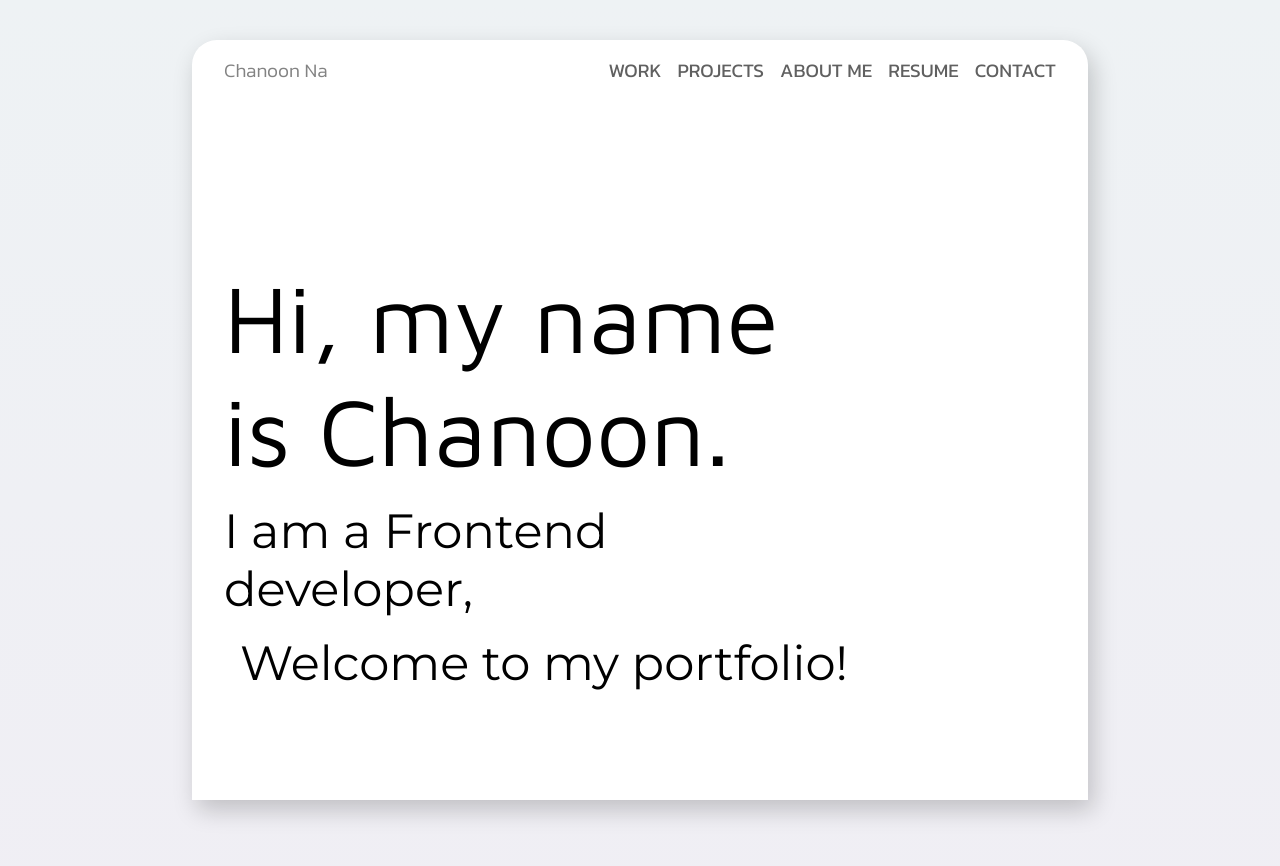
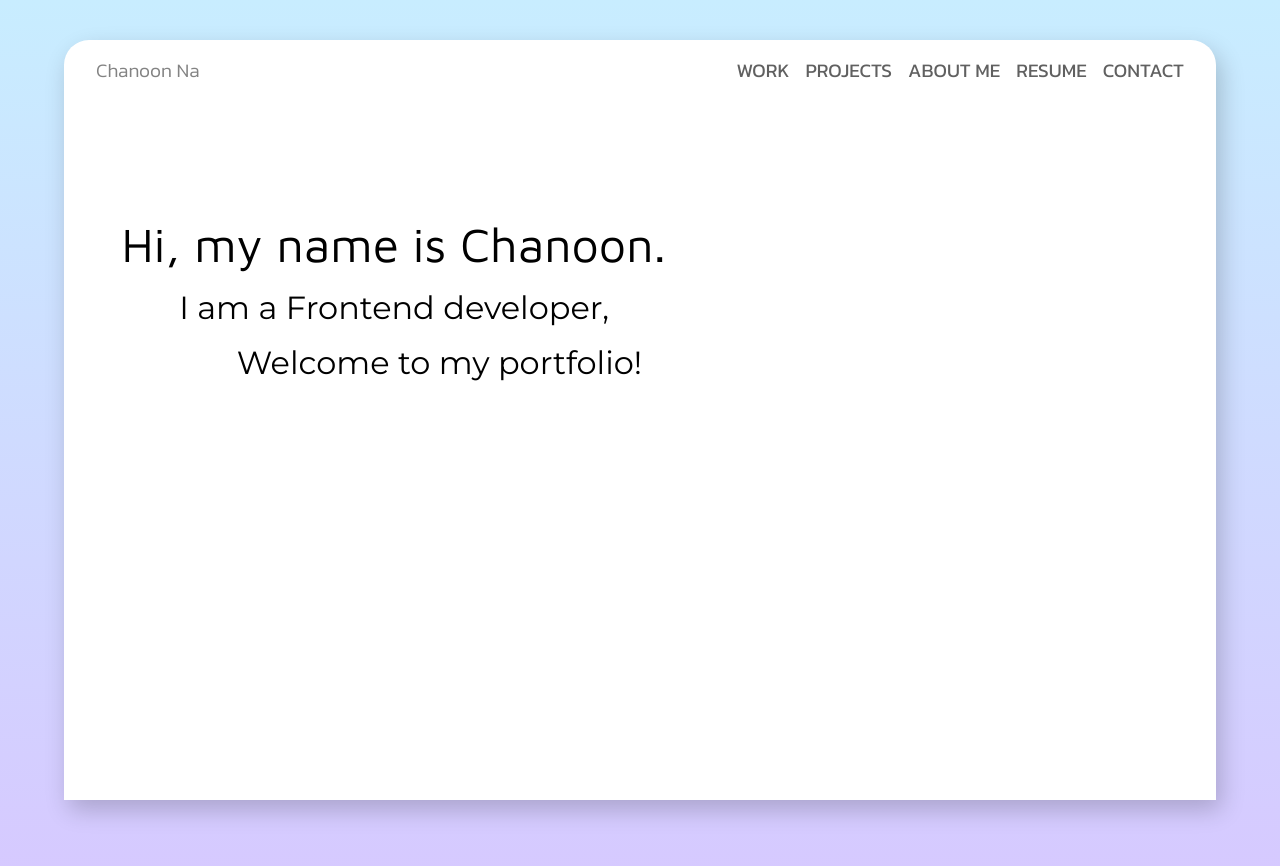
Before and after one commit to chanoonna/chanoonna, a React app: page / in a window 1280 px wide. Shown: the top 866 px of the page. Built offline with nearby package versions, Linux system fonts and the light colour scheme.

Commit message:
Remove Main.tsx

```diff
--- a/src/App.tsx
+++ b/src/App.tsx
@@ -1,8 +1,8 @@
-import { NavBar, Main } from 'components';
+import { NavBar, Introduction } from 'components';
 
 export const App = () => (
   <div className="app-container">
     <NavBar />
-    <Main />
+    <Introduction />
   </div>
 );
--- a/src/components/Introduction.scss
+++ b/src/components/Introduction.scss
@@ -5,18 +5,58 @@
   align-items: center;
   row-gap: 1rem;
 
-  width: 50vw;
-  height: 60%;
+  padding-top: 10%;
+  width: 100%;
 
   h1 {
+    padding-left: 5%;
+    width: 100%;
     font-family: 'Maven Pro', sans-serif;
     font-weight: 400;
-    font-size: 6rem;
+
+    @media (max-width: 768px) {
+      font-size: 2rem;
+    }
+
+    @media (max-width: 1535px) and (min-width: 769px) {
+      font-size: 3rem;
+    }
+
+    @media (max-width: 1920px) and (min-width: 1536px) {
+      font-size: 4rem;
+    }
+
+    @media (min-width: 1921px) {
+      font-size: 5rem;
+    }
   }
 
   h2 {
+    width: 100%;
     font-family: 'Montserrat', sans-serif;
     font-weight: 400;
-    font-size: 3rem;
+
+    &.role {
+      padding-left: 10%;
+    }
+    &.welcome {
+      padding-left: 15%;
+    }
+
+    @media (max-width: 768px) {
+      font-size: 1.5rem;
+    }
+
+    @media (max-width: 1536px) and (min-width: 769px) {
+      font-size: 2rem;
+    }
+
+    @media (max-width: 1920px) and (min-width: 1537px) {
+      font-size: 2.5rem;
+    }
+
+    @media (min-width: 1921px) {
+      font-size: 3rem;
+    }
   }
 }
--- a/src/components/Introduction.tsx
+++ b/src/components/Introduction.tsx
@@ -4,8 +4,8 @@ export const Introduction = () => {
   return (
     <section className="introduction-container">
       <h1>Hi, my name is Chanoon.</h1>
-      <h2>I am a Frontend developer,</h2>
-      <h2>Welcome to my portfolio!</h2>
+      <h2 className="role">I am a Frontend developer,</h2>
+      <h2 className="welcome">Welcome to my portfolio!</h2>
     </section>
   );
 };
--- a/src/components/Main.scss
+++ /dev/null
@@ -1,8 +0,0 @@
-.main-container {
-  width: 600%;
-  height: 100%;
-  display: flex;
-  align-items: center;
-
-  padding: 2rem;
-}
--- a/src/components/Main.tsx
+++ /dev/null
@@ -1,20 +0,0 @@
-import './Main.scss';
-import { useState, useEffect } from 'react';
-import { Introduction } from './Introduction';
-import { getHandleScroll } from './utils';
-
-export const Main = () => {
-  const [currentSection, setCurrentSection] = useState(0);
-
-  useEffect(() => {
-    const handleScroll = getHandleScroll(setCurrentSection);
-    window.addEventListener('scroll', handleScroll);
-    return () => window.removeEventListener('scroll', handleScroll);
-  }, []);
-
-  return (
-    <main className="main-container">
-      <Introduction />
-    </main>
-  );
-};
--- a/src/components/NavBar.scss
+++ b/src/components/NavBar.scss
@@ -5,6 +5,10 @@
   align-items: center;
 
   padding: 1rem 2rem;
+
+  @media (max-width: 768px) {
+    display: none;
+  }
 }
 
 .nav-name {
--- a/src/components/index.ts
+++ b/src/components/index.ts
@@ -1,5 +1,5 @@
 export { NavBar } from './NavBar';
-export { Main } from './Main';
+export { Introduction } from './Introduction';
 export {
   BezierEffect,
   BezierTop,
--- a/src/index.scss
+++ b/src/index.scss
@@ -9,7 +9,7 @@
 
 body {
   font-size: 16px;
-  background: linear-gradient(to bottom, #eef2f4, #f0eef4, #f4eeee, #f1f4ee, #f4f4ee, );
+  background: linear-gradient(to bottom, #c8edff, #d8c4ff, #ffcaca, #e7fdd1, #ffffce, );
 	background-size: 100%;
 	background-repeat: no-repeat;
   overscroll-behavior-y: none;
@@ -36,4 +36,35 @@ body {
   border-bottom-right-radius: 0;
   overflow: hidden;
   box-shadow: 5px 10px 25px rgba(0, 0, 0, 0.2);
+
+  @media (max-width: 768px) {
+    width: 95vw;
+    height: 98vh;
+    top: 2vh;
+    border-radius: 10px;
+  }
+
+  @media (max-width: 1536px) and (min-width: 769px) {
+    width: 90vw;
+  }
+
+  @media (max-width: 1920px) and (min-width: 1537px) {
+    width: 85vw;
+  }
+
+  @media (min-width: 1921px) {
+    width: 80vw;
+  }
 }
+
+@media (max-width: 768px) {
+}
+
+@media (max-width: 1536px) and (min-width: 769px) {
+}
+
+@media (max-width: 1920px) and (min-width: 1537px) {
+}
+
+@media (min-width: 1921px) {
+}
```
